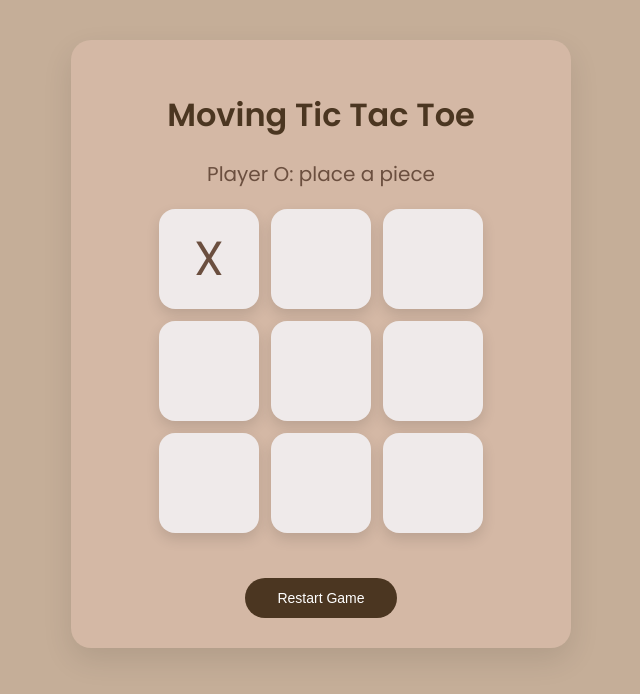
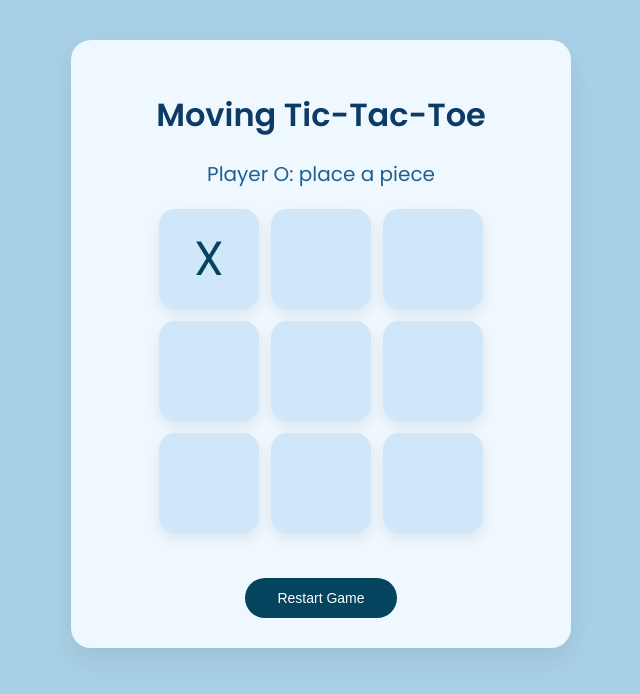
Before and after one commit to renvrose/moving-tic-tac-toe, a plain HTML site: page index.html in a window 1280 px wide. Both pictures are taken after a click on the element 528 px from the left and 259 px from the top of the page. Shown: the whole page, without its empty margins (319-959 px from the left). Drawn offline with Linux system fonts and the light colour scheme.

Commit message:
css edits..

```diff
--- a/index.html
+++ b/index.html
@@ -9,7 +9,7 @@
 <body>
 
   <div class="game-container">
-    <h1>Moving Tic Tac Toe</h1>
+    <h1>Moving Tic-Tac-Toe</h1>
     <p id="status">Player X's turn</p>
 
     <div id="grid" class="grid"></div>
--- a/src/style.css
+++ b/src/style.css
@@ -1,6 +1,6 @@
 body {
   font-family: "Poppins", "Segoe UI", Arial, sans-serif;
-  background-color: #c5ae98; /* warm paper brown */
+  background-color: #a8d0e6; /* soft sky blue */
   margin: 0;
   padding: 40px;
   display: flex;
@@ -8,10 +8,10 @@ body {
 }
 
 .game-container {
-  background: #d4b8a5;
+  background-color: #f0f8ff; /* very light, cloudy blue */
   padding: 30px 40px;
   border-radius: 20px;
-  box-shadow: 0 12px 30px rgba(0, 0, 0, 0.1);
+  box-shadow: 0 12px 30px rgba(0, 0, 0, 0.08);
   text-align: center;
   max-width: 420px;
   width: 100%;
@@ -20,12 +20,12 @@ body {
 h1 {
   margin-bottom: 8px;
   font-weight: 600;
-  color: #4b3621; /* dark brown */
+  color: #0d3b66; /* deep sea blue */
 }
 
 #status {
   font-size: 20px;
-  color: #6b4f3f;
+  color: #1e6091; /* medium ocean blue */
   margin-bottom: 20px;
 }
 
@@ -41,9 +41,9 @@ h1 {
 .cell {
   width: 100px;
   height: 100px;
-  background-color: #efeaea;
+  background-color: #d0e7f9; /* soft seafoam */
   border-radius: 16px;
-  box-shadow: 0 6px 14px rgba(0, 0, 0, 0.12);
+  box-shadow: 0 6px 14px rgba(0, 0, 0, 0.08);
   font-size: 48px;
   display: flex;
   align-items: center;
@@ -54,25 +54,25 @@ h1 {
 
 .cell:hover {
   transform: translateY(-3px);
-  box-shadow: 0 10px 20px rgba(0, 0, 0, 0.18);
+  box-shadow: 0 10px 20px rgba(0, 0, 0, 0.12);
 }
 
 /* PLAYER COLORS */
 .cell.X {
-  color: #6b4f3f; /* brown */
+  color: #05445e; /* dark ocean blue */
 }
 
 .cell.O {
-  color: #a17a5c; /* lighter brown */
+  color: #189ad3; /* bright sky blue */
 }
 
 /* MOVE STATES */
 .selected {
-  outline: 3px solid #d6b98c;
+  outline: 3px solid #75c9e0; /* soft highlight blue */
 }
 
 .valid {
-  background-color: #f1e4d3;
+  background-color: #cdebf9; /* soft, airy blue */
 }
 
 /* RESET BUTTON*/
@@ -81,7 +81,7 @@ h1 {
   padding: 12px 32px;
   border: none;
   border-radius: 25px;
-  background-color: #4b3621;
+  background-color: #05445e; /* dark ocean blue */
   color: #fff;
   font-size: 14px;
   font-weight: 500;
@@ -90,7 +90,7 @@ h1 {
 }
 
 #resetBtn:hover {
-  background-color: #6b4f3f;
+  background-color: #189ad3; /* bright sky blue */
   transform: translateY(-2px);
 }
 
```
